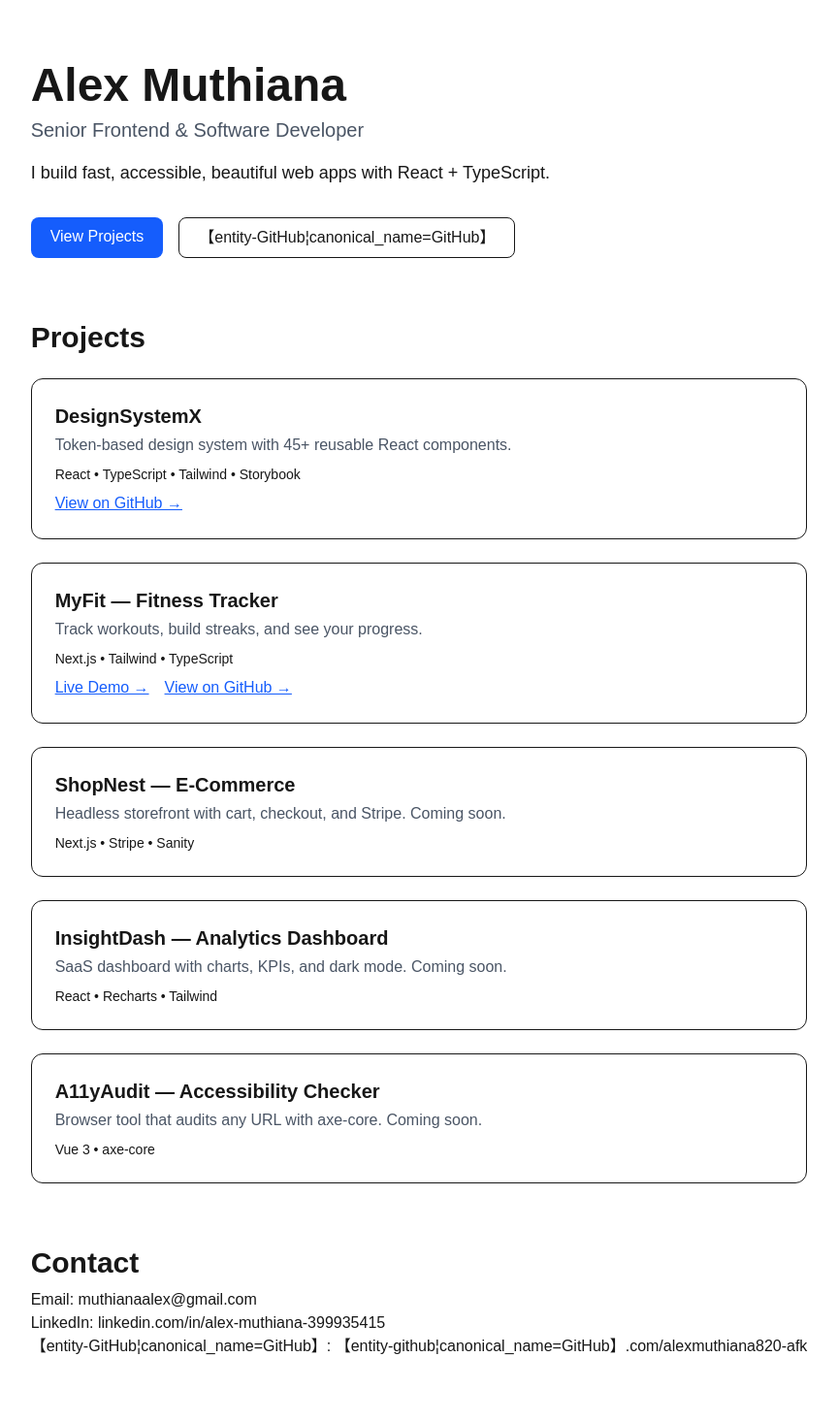
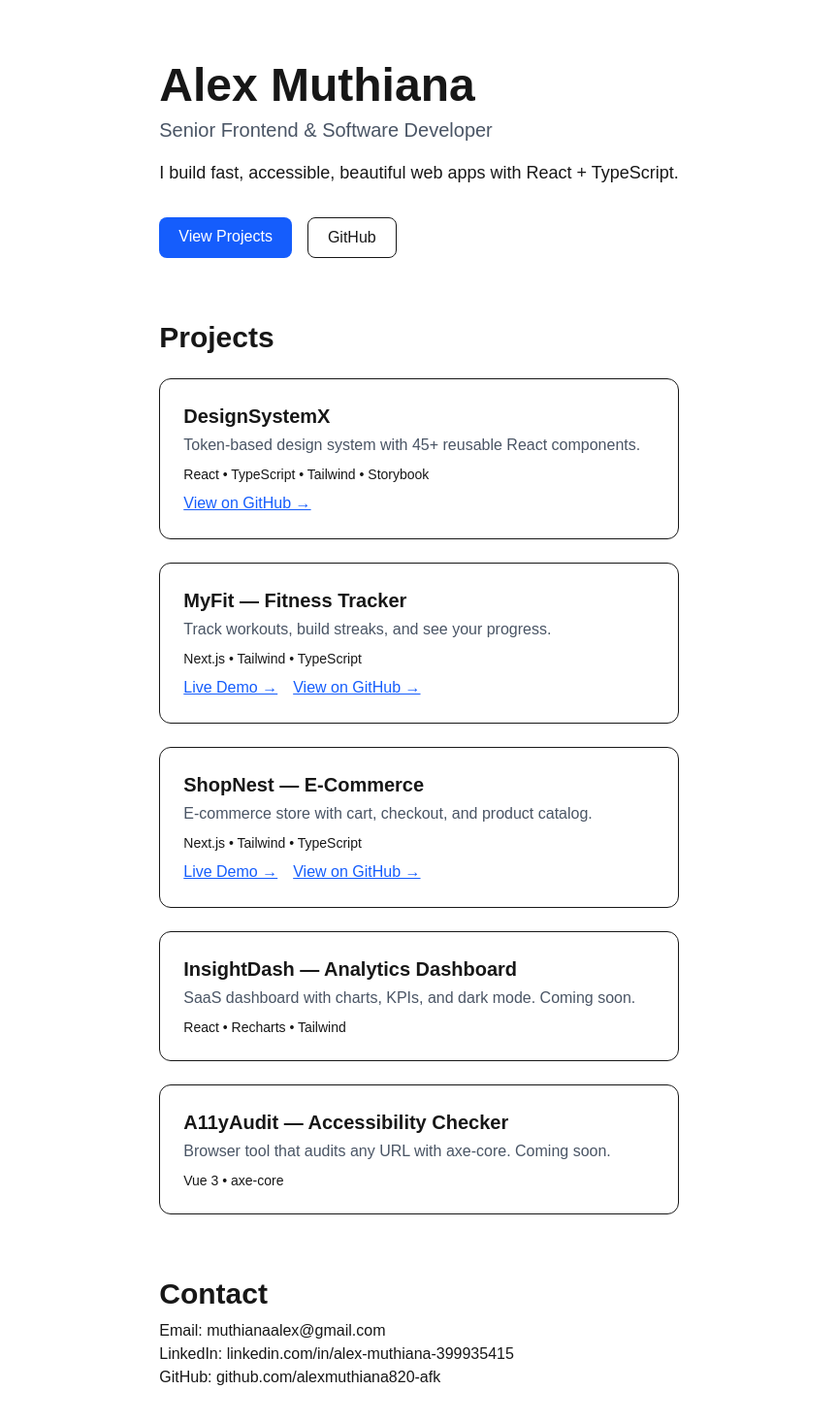
Before and after one commit to alexmuthiana820-afk/portfolio, a Next.js app: page / in a window 1280 px wide. Shown: the top 1466 px of the page at 97% size, without its empty margins (208-1072 px from the left). Built offline with nearby package versions, Linux system fonts and the light colour scheme.

Commit message:
Add ShopNest live links

```diff
--- a/app/page.tsx
+++ b/app/page.tsx
@@ -7,7 +7,7 @@ export default function Home() {
 
       <div className="flex gap-4 mt-8">
         <a href="#projects" className="bg-blue-600 text-white px-5 py-2 rounded-lg">View Projects</a>
-        <a href="https://github.com/alexmuthiana820-afk" className="border px-5 py-2 rounded-lg">【entity-GitHub¦canonical_name=GitHub】</a>
+        <a href="https://github.com/alexmuthiana820-afk" className="border px-5 py-2 rounded-lg"> GitHub</a>
       </div>
 
       <h2 id="projects" className="text-3xl font-bold mt-16 mb-6">Projects</h2>
@@ -32,8 +32,12 @@ export default function Home() {
 
         <div className="border rounded-xl p-6">
           <h3 className="text-xl font-bold">ShopNest — E-Commerce</h3>
-          <p className="text-gray-600 mt-1">Headless storefront with cart, checkout, and Stripe. Coming soon.</p>
-          <p className="text-sm mt-2">Next.js • Stripe • Sanity</p>
+          <p className="text-gray-600 mt-1">E-commerce store with cart, checkout, and product catalog.</p>
+          <p className="text-sm mt-2">Next.js • Tailwind • TypeScript</p>
+          <div className="flex gap-4 mt-2">
+            <a href="https://shopnest-inky-six.vercel.app/" className="text-blue-600 underline">Live Demo →</a>
+            <a href="https://github.com/alexmuthiana820-afk/shopnest" className="text-blue-600 underline">View on GitHub →</a>
+          </div>
         </div>
 
         <div className="border rounded-xl p-6">
@@ -52,7 +56,7 @@ export default function Home() {
       <h2 className="text-3xl font-bold mt-16">Contact</h2>
       <p className="mt-2">Email: muthianaalex@gmail.com</p>
       <p>LinkedIn: linkedin.com/in/alex-muthiana-399935415</p>
-      <p>【entity-GitHub¦canonical_name=GitHub】: 【entity-github¦canonical_name=GitHub】.com/alexmuthiana820-afk</p>
+      <p> GitHub: github.com/alexmuthiana820-afk</p>
     </main>
   )
 }
```
